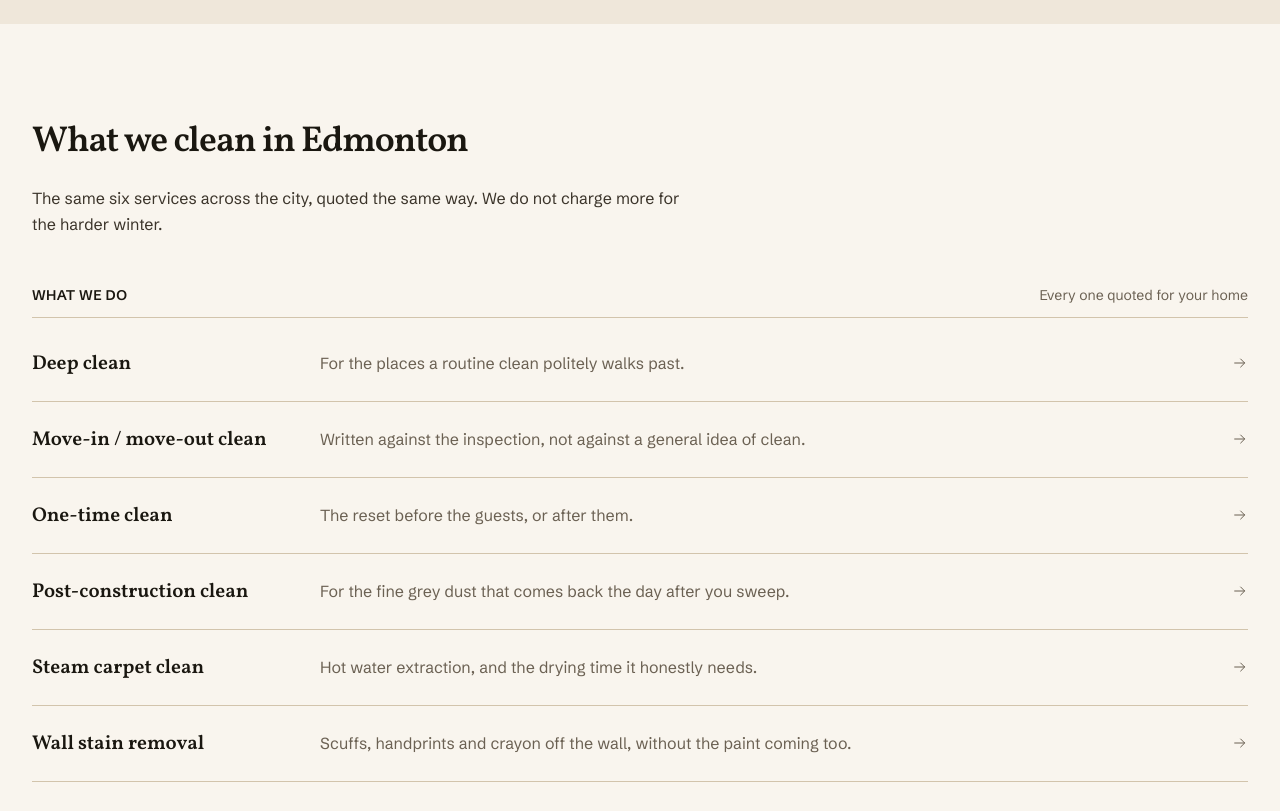
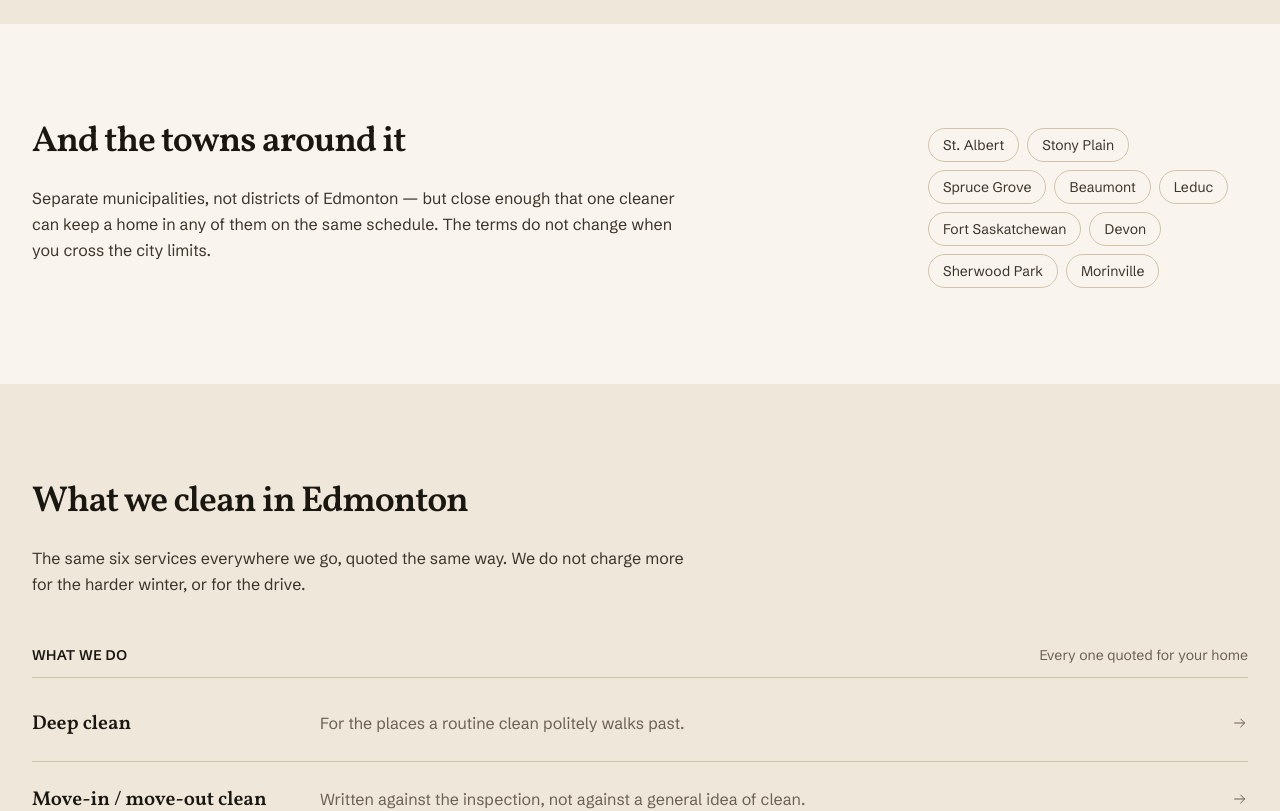
Before and after one commit to aniket2829/build-bright-cleaning, a Next.js app: page /areas/edmonton in a window 1280 px wide. Shown: the part 1140-1951 px from the top of the page. Built offline with nearby package versions, Linux system fonts and the light colour scheme.

Commit message:
feat: expand service area to include surrounding communities and update related content

```diff
--- a/app/about/page.tsx
+++ b/app/about/page.tsx
@@ -21,7 +21,7 @@ const principles = [
   },
   {
     title: "Small map, on purpose",
-    body: "One city. We work in Edmonton and nowhere else, because we turn down work we cannot cover with the same person on the same schedule. That is a strange thing to advertise and the reason the rest of this works.",
+    body: "Edmonton and the ring of towns around it, and nothing beyond, because we turn down work we cannot cover with the same person on the same schedule. That is a strange thing to advertise and the reason the rest of this works.",
   },
   {
     title: "Say it before, not after",
--- a/app/areas/[city]/page.tsx
+++ b/app/areas/[city]/page.tsx
@@ -82,14 +82,43 @@ export default async function CityPage(props: PageProps<"/areas/[city]">) {
         </Container>
       </section>
 
-      <section className="warm-side bg-plaster-50 py-20 text-ink-700 sm:py-24">
+      {city.communities.length > 0 && (
+        <section className="warm-side bg-plaster-50 py-20 text-ink-700 sm:py-24">
+          <Container>
+            <div className="grid gap-x-16 gap-y-8 lg:grid-cols-[1fr_20rem]">
+              <div>
+                <h2 className="font-display display-tight max-w-[20ch] text-3xl leading-tight font-semibold text-ink-900 sm:text-4xl">
+                  And the towns around it
+                </h2>
+                <p className="measure mt-5 leading-relaxed text-ink-700">
+                  Separate municipalities, not districts of {city.name} — but close enough
+                  that one cleaner can keep a home in any of them on the same schedule. The
+                  terms do not change when you cross the city limits.
+                </p>
+              </div>
+              <ul className="flex flex-wrap gap-x-2 gap-y-2 self-start lg:mt-2">
+                {city.communities.map((place) => (
+                  <li
+                    key={place}
+                    className="rounded-full border border-plaster-300 px-3.5 py-1.5 text-sm text-ink-700"
+                  >
+                    {place}
+                  </li>
+                ))}
+              </ul>
+            </div>
+          </Container>
+        </section>
+      )}
+
+      <section className="warm-side bg-plaster-100 py-20 text-ink-700 sm:py-24">
         <Container>
           <h2 className="font-display display-tight text-3xl leading-tight font-semibold text-ink-900 sm:text-4xl">
             What we clean in {city.name}
           </h2>
           <p className="measure mt-5 leading-relaxed text-ink-700">
-            The same six services across the city, quoted the same way. We do not charge more for
-            the harder winter.
+            The same six services everywhere we go, quoted the same way. We do not charge more
+            for the harder winter, or for the drive.
           </p>
           <div className="mt-12">
             <ServiceIndex tone="warm" />
@@ -98,7 +127,7 @@ export default async function CityPage(props: PageProps<"/areas/[city]">) {
       </section>
 
       {local.length > 0 && (
-        <section className="warm-side bg-plaster-100 py-20 text-ink-700 sm:py-24">
+        <section className="warm-side bg-plaster-50 py-20 text-ink-700 sm:py-24">
           <Container>
             <h2 className="font-display display-tight text-3xl leading-tight font-semibold text-ink-900 sm:text-4xl">
               {city.name} clients
--- a/app/areas/page.tsx
+++ b/app/areas/page.tsx
@@ -2,20 +2,20 @@ import type { Metadata } from "next";
 import Link from "next/link";
 import { Container, PageHero } from "@/components/page-parts";
 import { ArrowRight } from "@/components/icons";
-import { cities } from "@/lib/content";
+import { cities, surroundingCommunities } from "@/lib/content";
 
 export const metadata: Metadata = {
   title: "Where we clean",
   description:
-    "Build Bright cleans homes across Edmonton: the neighbourhoods we cover and how quickly a quote comes back.",
+    "Build Bright cleans homes in Edmonton and the communities around it — St. Albert, Sherwood Park, Spruce Grove, Leduc and more — with the neighbourhoods we cover and how quickly a quote comes back.",
 };
 
 export default function AreasPage() {
   return (
     <>
       <PageHero
-        title="One city, and we say no to the rest."
-        lede="We only take work where we can hold the same cleaner on the same schedule. That keeps the map small on purpose: Edmonton, and nothing we cannot cover properly."
+        title="Edmonton, and the towns around it."
+        lede="We only take work where we can hold the same cleaner on the same schedule, so the map stops at the edge of the region. Ten communities, and nothing we cannot cover properly."
       />
 
       <section className="warm-side bg-plaster-100 pt-20 pb-24 text-ink-700 sm:pt-24">
@@ -63,6 +63,44 @@ export default function AreasPage() {
                 </div>
               </li>
             ))}
+
+            {/* The surrounding municipalities. Deliberately a separate row from
+                the city entries above and from their neighbourhood chips: these
+                are their own towns, and the page must not imply otherwise. */}
+            <li className="border-b border-plaster-300 py-12">
+              <div className="grid gap-x-12 gap-y-8 lg:grid-cols-[20rem_1fr]">
+                <div>
+                  <h2 className="font-display display-tight text-4xl leading-tight font-semibold text-ink-900 sm:text-5xl">
+                    Around the city
+                  </h2>
+                  <p className="mt-3 text-[0.9375rem] text-ink-500">
+                    Same cleaner, same fixed price.
+                  </p>
+                </div>
+
+                <div>
+                  <p className="measure text-lg leading-relaxed text-ink-900">
+                    We cross the city limits for the communities that ring Edmonton, on the
+                    same terms and the same schedule as anything inside it. Further out than
+                    this we turn down, because we cannot hold one cleaner to it.
+                  </p>
+                  <ul className="mt-7 flex flex-wrap gap-x-2 gap-y-2">
+                    {surroundingCommunities.map((place) => (
+                      <li
+                        key={place}
+                        className="rounded-full border border-plaster-300 px-3.5 py-1.5 text-sm text-ink-700"
+                      >
+                        {place}
+                      </li>
+                    ))}
+                  </ul>
+                  <p className="mt-5 text-[0.9375rem] text-ink-500">
+                    Just past one of these? Ask anyway. The line is where we can still keep
+                    the promise, not a fence.
+                  </p>
+                </div>
+              </div>
+            </li>
           </ul>
         </Container>
       </section>
--- a/app/quote/actions.ts
+++ b/app/quote/actions.ts
@@ -74,7 +74,7 @@ export async function submitQuote(
   if (addressCity.length < 2) errors.addressCity = "Add the city or town.";
   if (!POSTAL.test(postal)) errors.postal = "Add a postal code, like T5K 2M6.";
   if (!cities.some((c) => c.slug === city))
-    errors.city = `We currently clean in ${business.cities.join(" and ")} only.`;
+    errors.city = `We currently clean in ${business.region} and the communities around it only.`;
   if (!SCHEDULES.includes(schedule)) errors.schedule = "Choose how often you would like us.";
   if (date && Number.isNaN(new Date(date).getTime())) errors.date = "That date did not read properly.";
   if (name.length < 2) errors.name = "Add the name we should ask for at the door.";
--- a/components/quote-form.tsx
+++ b/components/quote-form.tsx
@@ -367,7 +367,7 @@ export function QuoteForm({ initialService = "", initialCity = "" }) {
               {step === 2 && (
                 <Fieldset
                   legend="Service address"
-                  hint={`Where the clean happens. We work in ${ONLY_CITY?.name ?? "Edmonton"} and nowhere else, so the postcode is how we check we can cover you.`}
+                  hint={`Where the clean happens. We work in ${ONLY_CITY?.name ?? "Edmonton"} and the communities around it, so the postcode is how we check we can cover you.`}
                 >
                   <div className="flex flex-col gap-6">
                     <Field label="Address line 1" id="address1" error={state.errors?.address1}>
--- a/lib/content.ts
+++ b/lib/content.ts
@@ -15,9 +15,39 @@ export const business = {
   phoneDisplay: "(825) 963-3038",
   phoneHref: "+18259633038",
   email: "navneetlotey2000@gmail.com",
-  cities: ["Edmonton"] as const,
+  region: "Edmonton",
   hours: "Mon–Sat, 7am–7pm MT",
 };
+
+/**
+ * The service area: Edmonton and the communities that ring it, in the order
+ * the client gave them.
+ *
+ * These are separate municipalities, not Edmonton neighbourhoods — Leduc and
+ * St. Albert are their own cities, Devon and Morinville their own towns, and
+ * Sherwood Park is a hamlet in Strathcona County. That is why they live here
+ * and never in `City.neighbourhoods`: a list headed "Neighbourhoods we work
+ * in" that contained Fort Saskatchewan would have the site assert something
+ * about Alberta municipal geography that is simply false.
+ *
+ * This is the one place the list is written. Copy, metadata and the areas page
+ * all read from it.
+ */
+export const serviceArea = [
+  "Edmonton",
+  "St. Albert",
+  "Stony Plain",
+  "Spruce Grove",
+  "Beaumont",
+  "Leduc",
+  "Fort Saskatchewan",
+  "Devon",
+  "Sherwood Park",
+  "Morinville",
+] as const;
+
+/** Everything in the service area except the anchor city itself. */
+export const surroundingCommunities: string[] = serviceArea.filter((c) => c !== "Edmonton");
 
 /* --------------------------------------------------------------------------
    Services
@@ -515,6 +545,8 @@ export type City = {
   lede: string;
   body: string[];
   neighbourhoods: string[];
+  /** Separate municipalities we also cover from here. Never neighbourhoods. */
+  communities: string[];
   note: string;
 };
 
@@ -544,6 +576,7 @@ export const cities: City[] = [
       "Oliver",
       "Belgravia",
     ],
+    communities: surroundingCommunities,
     note: "Edmonton quotes are returned within one working day.",
   },
 ];
```
Also changed, not shown: 1 other file (tests, documents, lock files or other folders).
